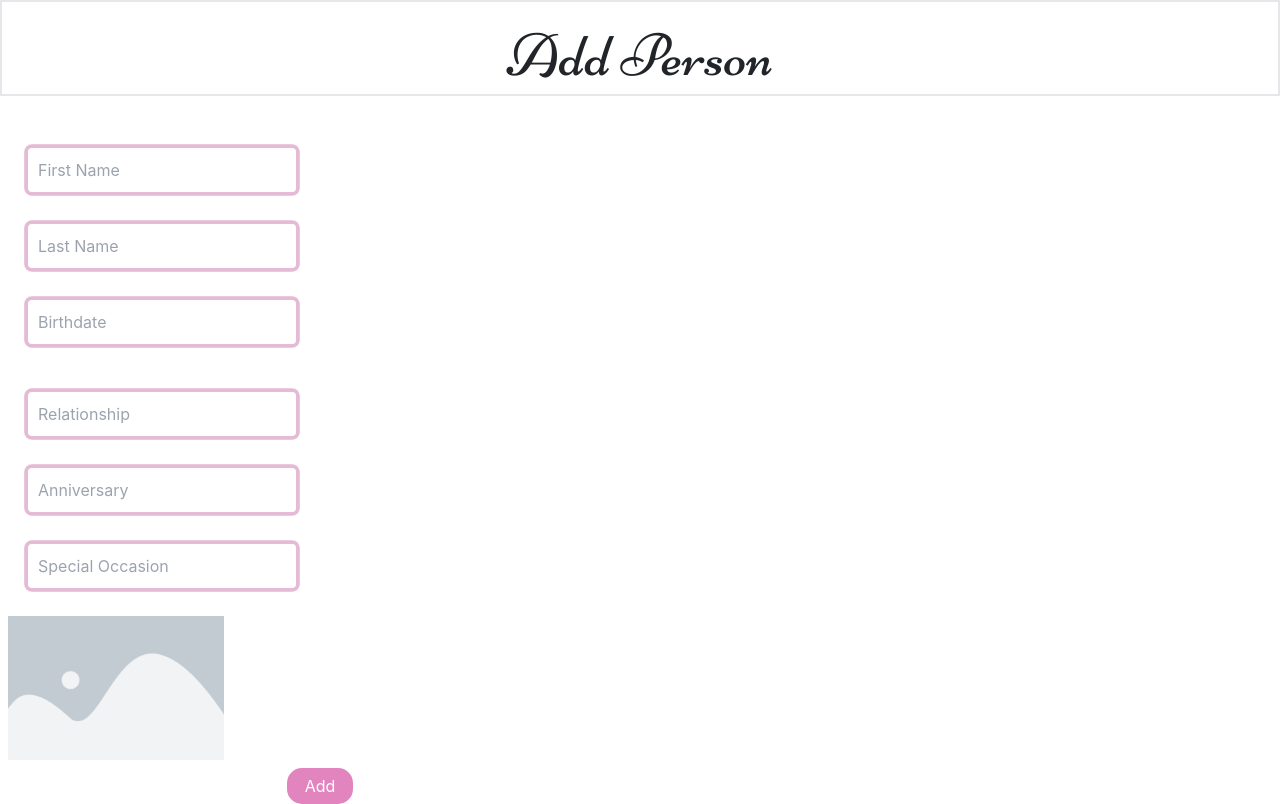
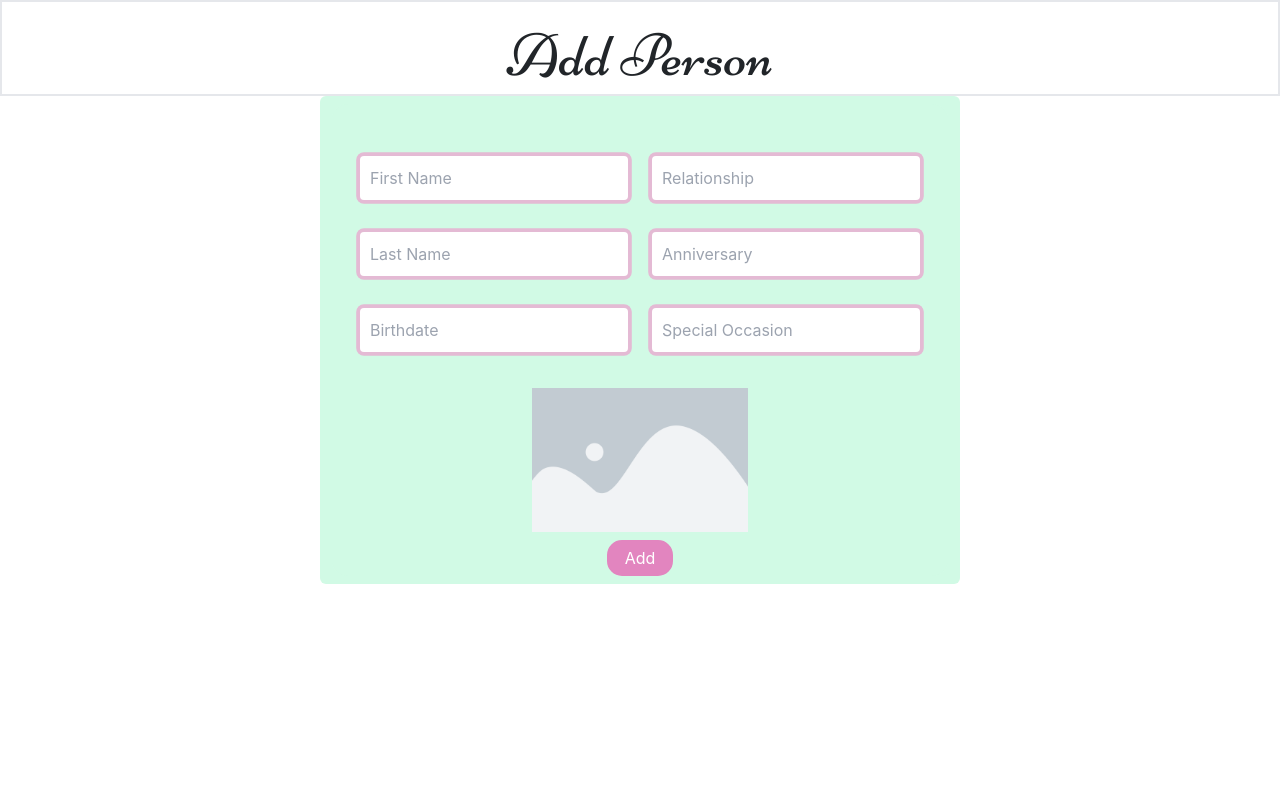
Before and after one commit to JennyRussell/Project-3, a React (Create React App) app: page /add-person in a window 1280 px wide. Built offline with nearby package versions, Linux system fonts and the light colour scheme.

Commit message:
fixed add person styling

```diff
--- a/src/components/add-person/AddPerson.js
+++ b/src/components/add-person/AddPerson.js
@@ -12,36 +12,42 @@ function AddPerson () {
             <nav className='add w-100 h-24 border-2'>
                 <h1 className='m-4 text-6xl'>Add Person</h1>
             </nav>
-      <div className="rg-container w-50">
-        <form className="rg-content">
-          <div className="m-3 flex flex-col flex-wrap">
-            <div className="first-name m-2 flex-col">
+            <div className="flex justify-center">
+      <div className="flex person-container w-50 h-50 bg-green-100 rounded-md justify-center p-2">
+        <form className="w-30 bg-green-100 border-none rounded-2xl">
+          <div className="m-3 flex row flex-wrap">
+            <div className="input-1 m-2 flex-col">
               <label htmlFor="first-name"></label>
-              <input className="user-input m-1" type="text" name="first" placeholder="First Name" />
+              <input className="input m-1" type="text" name="first" placeholder="First Name" />
               <label htmlFor="email"></label>
-              <input className="user-input m-1" type="text" name="last" placeholder="Last Name" />
+              <input className="input m-1" type="text" name="last" placeholder="Last Name" />
               <label htmlFor="last name"></label>
-              <input className="user-input m-1" type="text" name="birthdate" placeholder="Birthdate" />
+              <input className="input m-1" type="text" name="birthdate" placeholder="Birthdate" />
             </div>
-            <div className="first-name m-2 flex-col">
+            <div className="input-2 m-2 flex-col">
               <label htmlFor="relationship"></label>
-              <input className="user-input m-1" type="text" name="relationship" placeholder="Relationship" />
+              <input className="input m-1" type="text" name="relationship" placeholder="Relationship" />
               <label htmlFor="anniversary"></label>
-              <input className="user-input m-1" type="text" name="anniveersary" placeholder="Anniversary" />
+              <input className="input m-1" type="text" name="anniveersary" placeholder="Anniversary" />
               <label htmlFor="special-occasion"></label>
-              <input className="user-input m-1" type="text" name="special" placeholder="Special Occasion" />
+              <input className="input m-1" type="text" name="special" placeholder="Special Occasion" />
             </div>
+          </div>
+          <div className="flex justify-center">
+          <img className="icon w-42 h-36 m-2 flex" src={imagePh} alt="pic"></img>
+          </div>
 
-          </div>
-          <img className="icon w-42 h-36 m-2" src={imagePh} alt="pic"></img>
-        </form>
-        <div className="footer">
+          <div className="footer">
           <button onClick={() => history.push('/userpage')}  type="button" className="btn-rg">
             Add
           </button>
         </div>
+        </form>
+
       </div>
       </div>
+      </div>
+
     );
   }
 
```
